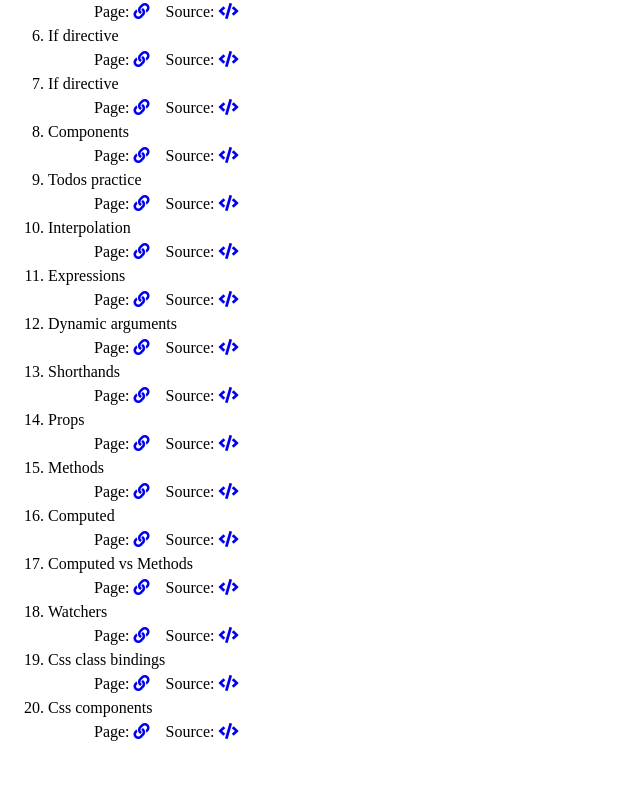
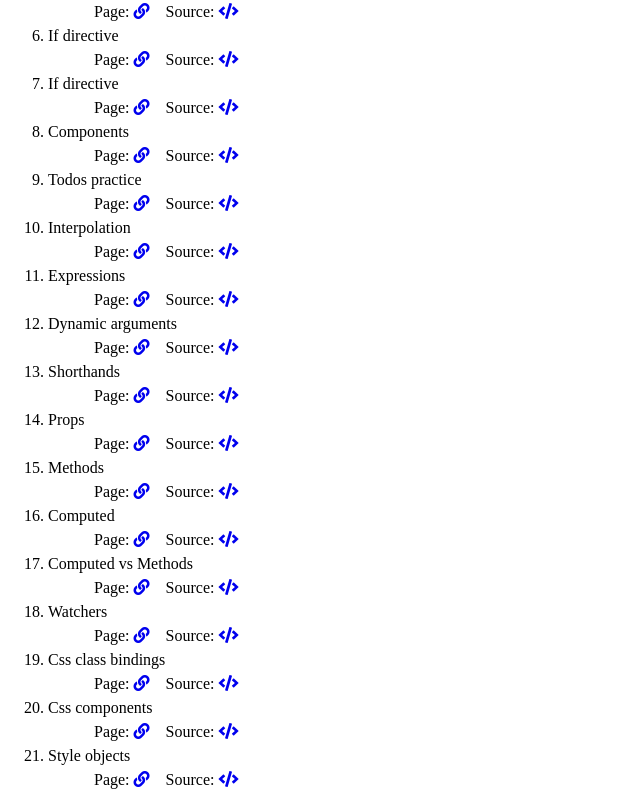
Before and after one commit to neczpal/vue-basics, a plain HTML site: page index.html in a window 1280 px wide. Shown: the part 293-1104 px from the top of the page, without its empty margins (0-640 px from the left). Before the commit the page ends 1056 px from the top, so only its background shows below. Drawn offline with Linux system fonts and the light colour scheme.

Commit message:
21 - Style objects

```diff
--- a/index.html
+++ b/index.html
@@ -359,6 +359,23 @@
             </li>
         </ul>
     </li>
+    <li>
+        <span>Style objects</span>
+        <ul class="inline-list">
+            <li>
+                <span>Page:</span>
+                <a href="https://neczpal.github.io/vue-basics/21_style.html">
+                    <i class="fas fa-link"></i>
+                </a>
+            </li>
+            <li>
+                <span>Source:</span>
+                <a href="https://github.com/neczpal/vue-basics/blob/master/21_style.html">
+                    <i class="fas fa-code"></i>
+                </a>
+            </li>
+        </ul>
+    </li>
 </ol>
 </body>
 </html>
```
Also changed, not shown: 21_style.html (added, +35 -0 lines), 1 other file.
